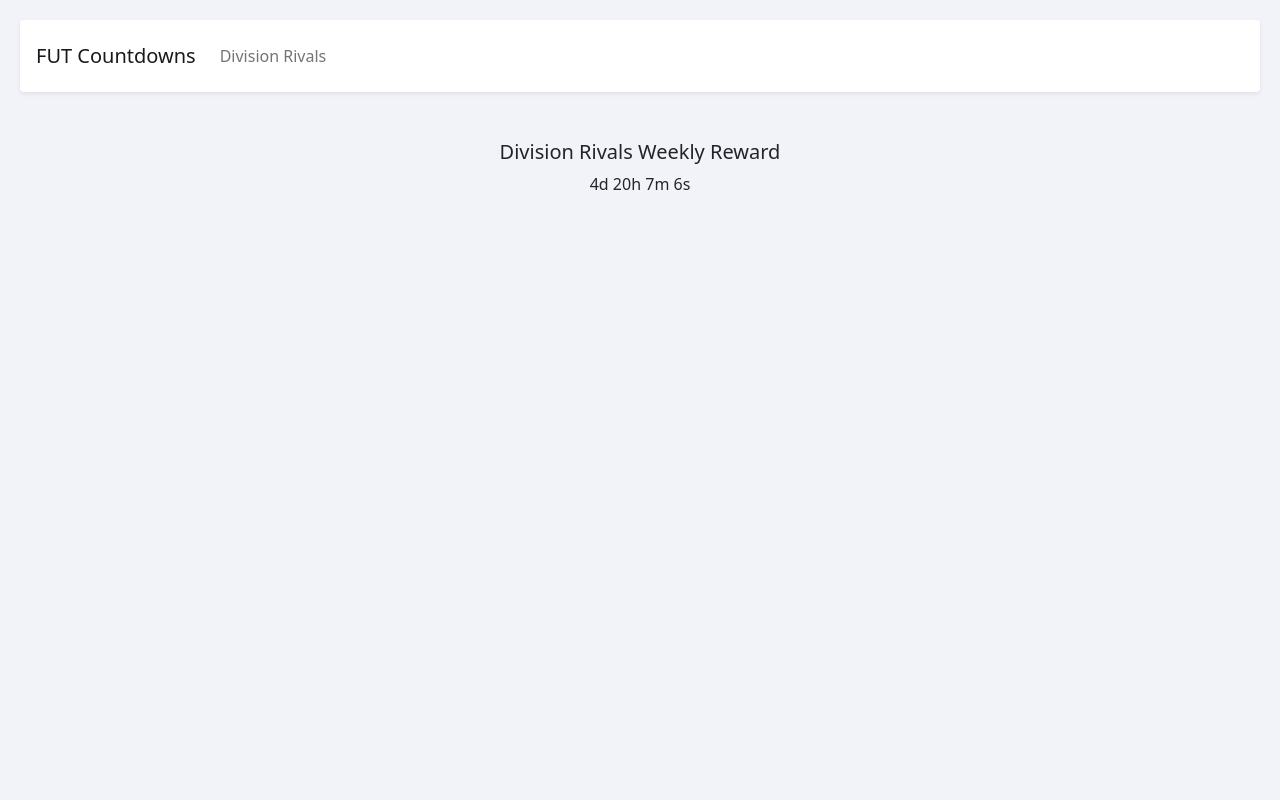
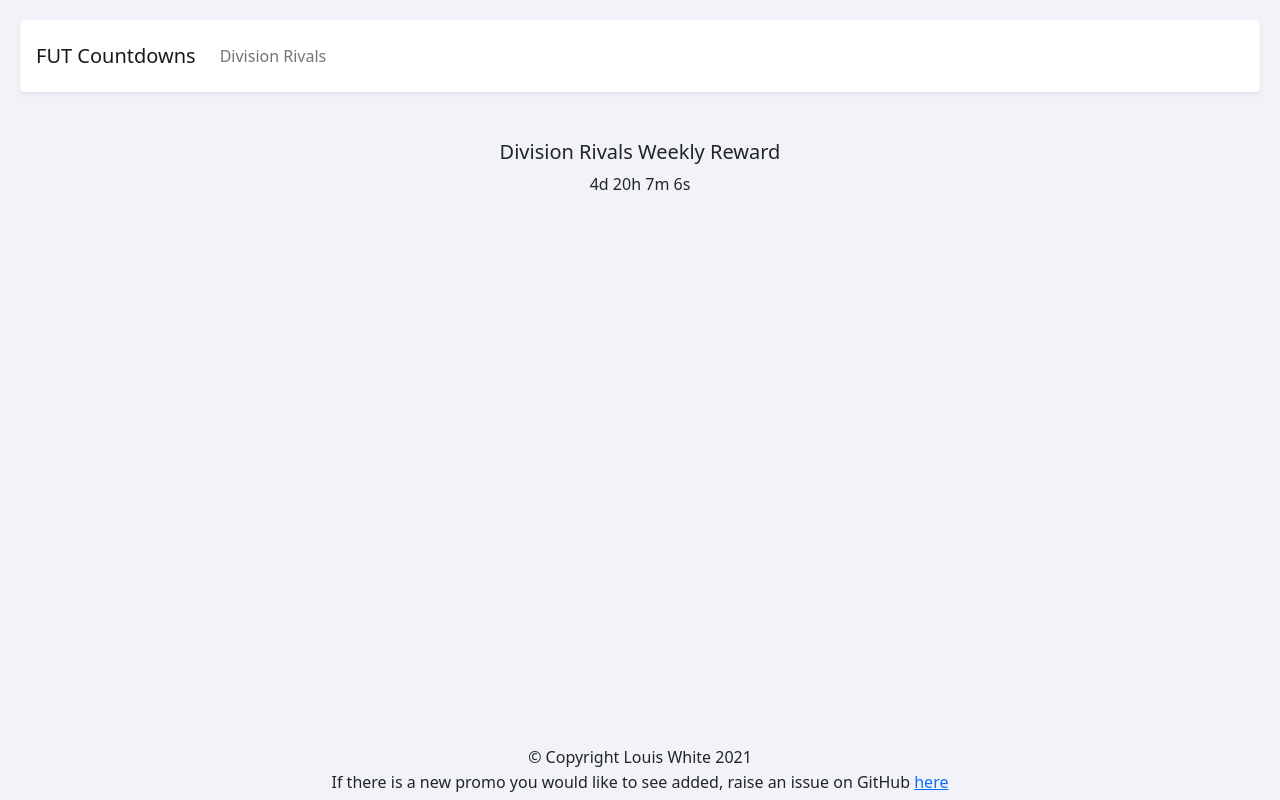
Before and after one commit to LouisWhite15/fut-countdowns, a React (Create React App) app: page /division-rivals in a window 1280 px wide. Built offline with nearby package versions, Linux system fonts and the light colour scheme.

Commit message:
feat: added footer with a link to the github repo for the community to raise new promos

```diff
--- a/src/components/layout/_layout.scss
+++ b/src/components/layout/_layout.scss
@@ -14,3 +14,17 @@
     }
   }
 }
+
+.footer {
+  justify-content: center;
+  text-align: center;
+  position: fixed;
+  left: 0px;
+  bottom: 0px;
+  width: 100%;
+  padding: 5px;
+
+  p {
+    margin: 1px;
+  }
+}
--- a/src/components/layout/footer.tsx
+++ b/src/components/layout/footer.tsx
@@ -6,7 +6,12 @@
 const Footer: React.FC<FooterProps> = () => {
 
   return (
-    <footer> </footer>
+    <footer className='footer'>
+      <div>
+        <p>&copy; Copyright Louis White 2021</p>
+        <p>If there is a new promo you would like to see added, raise an issue on GitHub <a href='https://github.com/LouisWhite15/fut-countdowns' rel='noreferrer'>here</a></p>
+      </div>
+    </footer>
   )
 }
 
```
